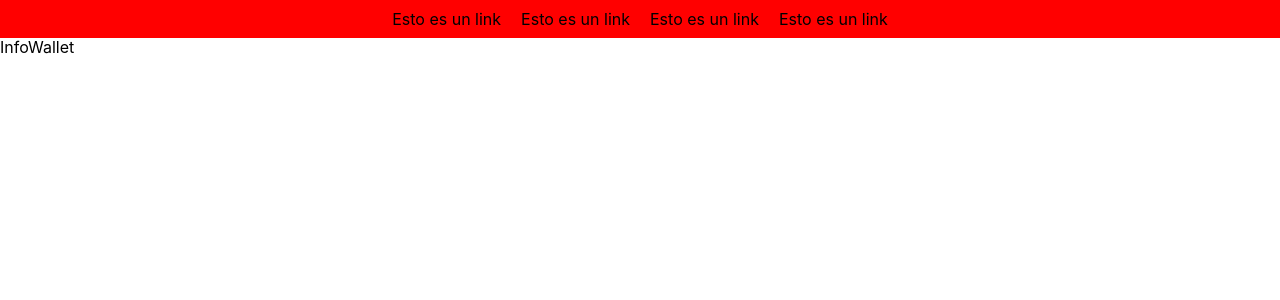
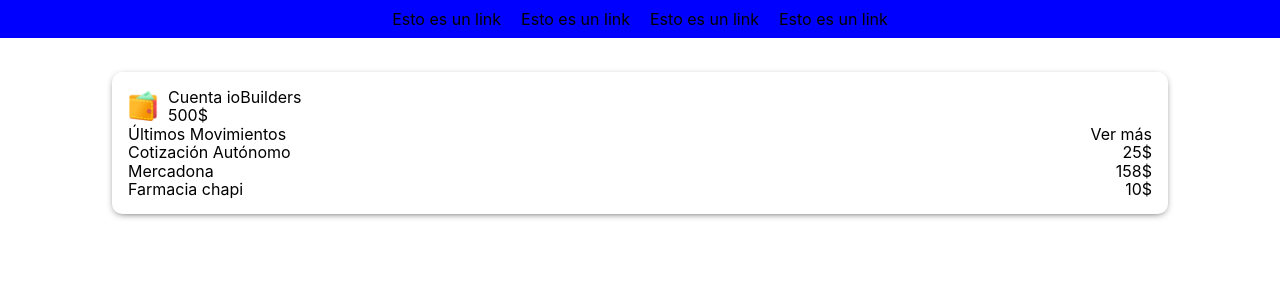
Before and after one commit to jhonnytesban/wallet-app, a React (Create React App) app: page / in a window 1280 px wide. Shown: the top 300 px of the page. Built offline with nearby package versions, Linux system fonts and the light colour scheme.

Commit message:
fixed issues with menu

```diff
--- a/src/App.tsx
+++ b/src/App.tsx
@@ -1,5 +1,5 @@
+import Menu from "./components/Menu";
 import InfoWallet from "./components/InfoWallet";
-import Menu from "./components/Menu";
 
 const App = () => {
   return (
--- a/src/components/InfoWallet.tsx
+++ b/src/components/InfoWallet.tsx
@@ -1,9 +1,71 @@
-import React from 'react'
+import styled from 'styled-components';
+import walletImage from '../images/purse.png';
 
 const InfoWallet = () => {
   return (
-    <div>InfoWallet</div>
+    <>
+      <ContainerInfoWallet>
+        <InfoAccountWallet>
+          <img src={walletImage} alt="" />
+          <div>
+            <p>Cuenta ioBuilders</p>
+            <p>500$</p>
+          </div>
+        </InfoAccountWallet>
+        <InfoMovementWallet>
+          <div>
+            <p>Últimos Movimientos</p>
+            <p>Ver más</p>
+          </div>
+          <div>
+            <p>Cotización Autónomo</p>
+            <p>25$</p>
+          </div>
+          <div>
+            <p>Mercadona</p>
+            <p>158$</p>
+          </div>
+          <div>
+            <p>Farmacia chapi</p>
+            <p>10$</p>
+          </div>
+        </InfoMovementWallet>
+      </ContainerInfoWallet>
+    </>
   )
 }
 
+
+//TODO: Refactor Component Styled
+
+const ContainerInfoWallet = styled.div`
+  width: 80%;
+  border-radius: 10px;
+  box-shadow: 0px 2px 8px -4px black;
+  margin: auto;
+  padding: 1rem;
+  margin-top: 4.5rem;
+`
+
+const InfoAccountWallet = styled.div`
+  display: flex;
+  align-items: center;
+
+  img {
+    width: 30px;
+  }
+
+  div {
+    margin-left: 10px;
+  }
+`
+
+const InfoMovementWallet = styled.div`
+  div {
+    display: flex;
+    justify-content: space-between;
+    align-items: center;
+  }
+`
+
 export default InfoWallet
--- a/src/components/Menu.tsx
+++ b/src/components/Menu.tsx
@@ -13,7 +13,7 @@ const Menu = () => {
   return (
     <>
       <StyledNavbar>
-        <MenuIcon onClick={handleShowMenu}/>
+        <StyledMenuIcon show={toggleMenu} onClick={handleShowMenu}/>
         <MenuContainer show={toggleMenu}>
           <ul>
             <li className="list-link">Esto es un link</li>
@@ -34,11 +34,9 @@ type Props = {
   show: boolean;
 }
 
-// const MenuIconStyled = styled(MenuIcon)<Props>`
-//   z-index: ${(props) => props.show ? '10000000' : '0'};
-// `
+const StyledNavbar = styled.div`
+  margin-bottom: 1rem;
 
-const StyledNavbar = styled.div`
   @media screen and (min-width: 700px){
     svg {
       position: absolute;
@@ -46,9 +44,6 @@ const StyledNavbar = styled.div`
     }
 
     div {
-      /* display: flex;
-      align-items: center;
-      justify-content: center; */
       position: static;
     }
 
@@ -56,6 +51,9 @@ const StyledNavbar = styled.div`
       display: flex;
       align-items: center;
       justify-content: center;
+      position: fixed;
+      top: 0;
+      width: 100%;
       li {
         margin: 10px;
       }
@@ -63,19 +61,30 @@ const StyledNavbar = styled.div`
   }
 `
 
+const StyledMenuIcon = styled(MenuIcon)<Props>`
+background-color: #fff;
+  position: fixed;
+  border-radius: 5px;
+  box-shadow: 0 0 8px -2px black;
+  top: 0;
+  margin: 1rem;
+  padding: .5rem;
+  z-index: 1000;
+`
+
 const MenuContainer = styled.div<Props>`
   width: 100%;
   height: 100%;
   background-color: red;
+  text-align: right;
   position: fixed;
   top: 0;
-  left: ${(props) => props.show ? '0' : '-100%'};
-  transition-property: left;
+  right: ${(props) => props.show ? '0' : '-100%'};
+  transition-property: right;
   transition-duration: .5s;
-  z-index: ${(props) => props.show ? '-100' : '0'};
 
   ul {
-    background-color: red;
+    background-color: blue;
   }
 `;
 
--- a/src/index.css
+++ b/src/index.css
@@ -33,6 +33,10 @@ ul {
   margin: 0;
   list-style: none;
   padding: 0;
+}
+
+p {
+  margin: 0;
 }
 
 /**
```
Also changed, not shown: src/images/purse.png (added).
